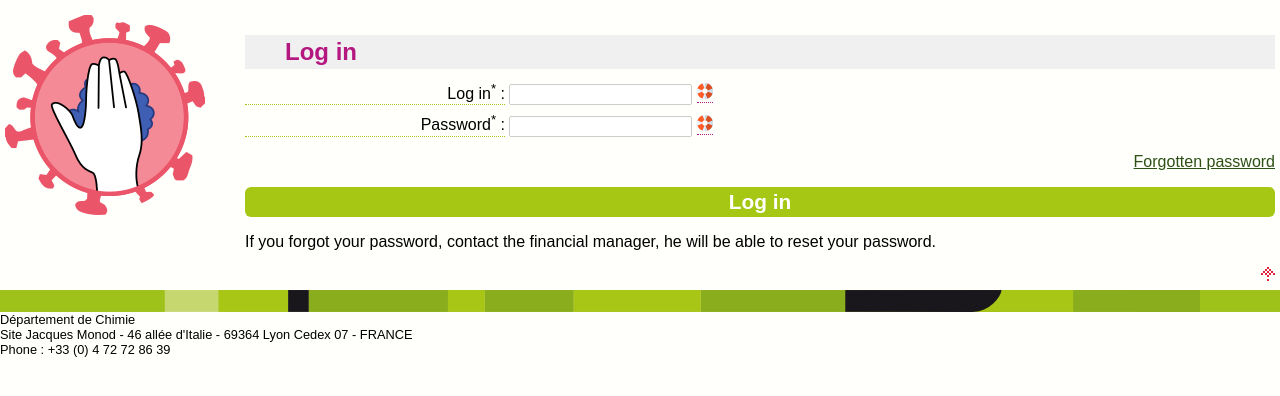
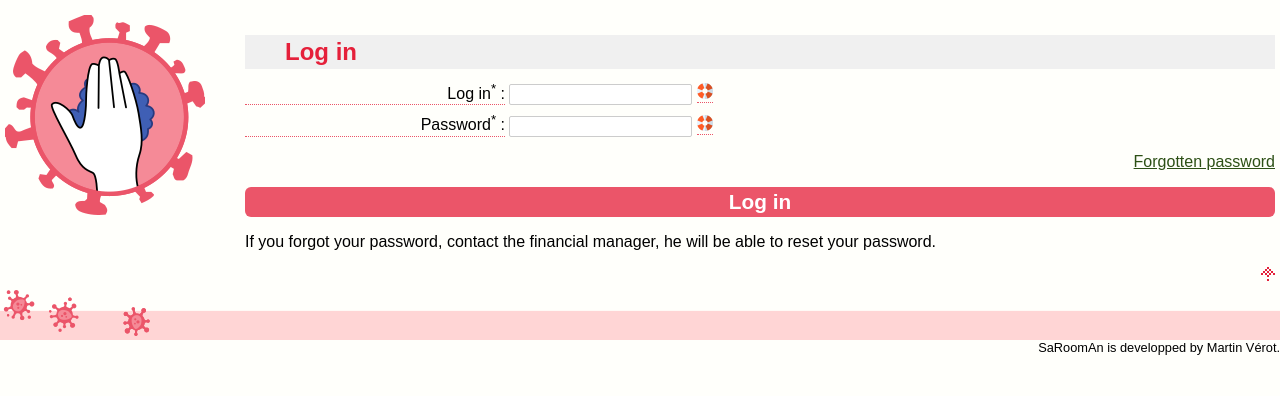
Before and after one commit to Eolindel/SaRoomAn, a PHP site: page /connexion.php in a window 1280 px wide. Shown: the part 170-566 px from the top of the page. Run offline with PHP 8.4, Linux system fonts and the light colour scheme; a stand-in replaces the project's code that opens the database connection; some libraries are stand-ins or nearby versions.

Commit message:
update file syncing

```diff
--- a/includes/foot.php
+++ b/includes/foot.php
@@ -5,15 +5,8 @@
 		<div id="footer" role="contentinfo">
 		<div id="footerimg"></div>
 
-			<div class="vcard">
-				<div class="fn org">Département de Chimie</div>
-				<div class="adr">
-					<span class="street-address">Site Jacques Monod - 46 allée d'Italie</span> -
-					<span class="postal-code">69364</span>
-					<span class="locality">Lyon</span> Cedex 07 -
-					<span class="country-name">FRANCE</span></div>
-
-				<div class="tel">Phone : +33 (0) 4 72 72 86 39 </div>
+			<div class="vcard right">
+			SaRoomAn is developped by Martin Vérot.
 			</div>
 		<div class="mentions">
 		</div>
--- a/styles.css
+++ b/styles.css
@@ -1,6 +1,6 @@
 body {margin:0;padding:0;font: 1em Arial, Helvetica, sans-serif;	background-color:#fffffb;}
 h1 {	background-color:#333333;color:#fffffb;font-size:1.8em;text-align:left;padding-left:20px;display:block;margin:0;padding-top:3px;padding-bottom:3px;margin-bottom:5px;}
-h2{font-size:1.5em;background-color:#f0f0f0;color:#b41780;padding-left:40px;padding-top:3px;padding-bottom:3px;margin-bottom:5px;}
+h2{font-size:1.5em;background-color:#f0f0f0;color:#e5203a;padding-left:40px;padding-top:3px;padding-bottom:3px;margin-bottom:5px;}
 
 h3{font-size:1.3em;border-bottom: 1px solid #382807;color:#382807;padding-left:60px;padding-top:3px;padding-bottom:3px;margin-bottom:5px;}
 a{color:#2D5016;}
@@ -27,13 +27,13 @@ width: 594px;
 }
 .myVote{font-weight:bold;}
 table{border-collapse:collapse;width:100%;margin-top:10px;}
-th{background: #a6c815;padding-top:5px;padding-bottom:5px;}
+th{background: #ffd5d5;padding-top:5px;padding-bottom:5px;}
 tr th:first-child{border-top-left-radius:10px;padding-left:10px;}
 tr th:last-child{border-top-right-radius:10px;padding-right:10px;}
 tr td:first-child{padding-left:10px;}
 tr td:last-child{padding-right:10px;}
 td{text-align:center;-webkit-transition-property: background-color;-webkit-transition-duration: 0.5s;-moz-transition-property: background-color;-moz-transition-duration: 0.5s;transition-property: background-color;transition-duration: 0.5s;vertical-align:middle;padding-top:4px;padding-bottom:4px;}
-tr:hover{background-color:#f2fad2;box-shadow: 0px 0px 15px #e7f6ab;}
+tr:hover{background-color:#ffe6e6;box-shadow: 0px 0px 15px #ffe6e6;}
 .sep_droite{border-right:1px solid #dfdfdf;}
 
   .overflow { height: 200px; }
@@ -47,7 +47,7 @@ object{pointer-events: none;}
 #aside img:first-child{margin-bottom:10px;margin-top:0px;padding-top:0px;text-align:center;vertical-align:top;}
 
 	#nav a,#nav a:visited{padding-top:0px;padding-bottom:0px;height:30px;color:#fffffb;font-weight:bold;border-right: solid 1px #999999;line-height:30px;text-decoration:none;display:inline-block;text-align:center;font-size:1.3em;}
-	#nav a:hover{-webkit-transition-duration: 0.2s;-moz-transition-duration: 0.2s;transition-duration: 0.2s;color:#9ec219;}
+	#nav a:hover{-webkit-transition-duration: 0.2s;-moz-transition-duration: 0.2s;transition-duration: 0.2s;color:#ffd5d5;}
 	#nav {display: block;text-decoration: none;border-top: solid 1px #999999;border-bottom: solid 1px #999999;background-color:#333333;padding:0 0 0 0;margin : 0 0 0 0;position:relative;}
 	#expand_menu{padding:0 0 0 3px;margin:0 0 0 0;}
 	#img_expand{position:absolute;bottom:0px;padding:0 0 0 0;margin:0 0 0 0;}
@@ -61,13 +61,13 @@ object{pointer-events: none;}
 [id|=edt_]{ display: block; max-width: 744px; width: 100%;padding-bottom: 70%; vertical-align: middle;}
 .my-svg{display: inline-block;width: 100%;max-width: 744px;}
 
-.label_court{margin-top:7px;text-align : right;display:inline-block;border-bottom: 1px dotted #a6c815;padding-bottom: 1px;}
-.label_court_2{margin-top:7px;text-align : right;display: table-cell;border-bottom: 1px dotted #a6c815;padding-bottom: 1px;}
+.label_court{margin-top:7px;text-align : right;display:inline-block;border-bottom: 1px dotted #eb5569;padding-bottom: 1px;}
+.label_court_2{margin-top:7px;text-align : right;display: table-cell;border-bottom: 1px dotted #eb5569;padding-bottom: 1px;}
 .label_court_4{margin-top:7px;text-align : right;display:inline-block;padding-bottom: 1px;}
 form textarea{display:inline-block;vertical-align:top;margin-left:265px;}
 .label_court_3{margin-top:7px;text-align : left;display: inline-block;padding-left: 260px;padding-bottom: 1px;}
-.label_court2{margin-top:7px;text-align : right;display:inline-block;border-bottom: 1px dotted #a6c815;padding-bottom: 1px;}
-.label_court3{margin-top:7px;text-align : left;display:inline-block;border-bottom: 1px dotted #a6c815;padding-bottom: 1px;}
+.label_court2{margin-top:7px;text-align : right;display:inline-block;border-bottom: 1px dotted #eb5569;padding-bottom: 1px;}
+.label_court3{margin-top:7px;text-align : left;display:inline-block;border-bottom: 1px dotted #eb5569;padding-bottom: 1px;}
 @media (min-width: 1200px) {
 	#nav a{width: 120px;}
 	#nav .extra-width{width:130px;}
@@ -133,7 +133,7 @@ form textarea{display:inline-block;vertical-align:top;margin-left:265px;}
 
 #timestamp_tirage{font-size:1em;}
 .bordertop{border-top: solid 1px #999999;}
-.label_court_6{width: 200px;margin-top:7px;text-align : right;display:inline-block;border-bottom: 1px dotted #a6c815;padding-bottom: 1px;}
+.label_court_6{width: 200px;margin-top:7px;text-align : right;display:inline-block;border-bottom: 1px dotted #eb5569;padding-bottom: 1px;}
 .phantom{height:0px;line-height:0px;padding:0;margin:0;}
 #ref_etudiant{text-align: right;}
 #more_creneaux_passage,#more_creneaux_preparation_1, #more_creneaux_preparation_2 {margin-bottom:0;padding-bottom:0;}
@@ -142,22 +142,22 @@ textarea, input{padding: 2px;-moz-border-radius: 2px;-webkit-border-radius: 2px;
 [type="button"]{margin:2px;}
 textarea:focus, input:focus, [type="checkbox"]:focus,[type="radio"]:focus, [type="button"]:focus {border-color: rgba(166, 200, 21, 1);-moz-box-shadow: 0 0 8px rgba(166, 200, 21, 0.3);-webkit-box-shadow: 0 0 8px rgba(166, 200, 21, 0.3);box-shadow: 0 0 8px rgba(166, 200, 21, 0.3);}
 
-.label_court_5{width: 80px;margin-top:7px;text-align : right;display:inline-block;border-bottom: 1px dotted #a6c815;padding-bottom: 1px;}
+.label_court_5{width: 80px;margin-top:7px;text-align : right;display:inline-block;border-bottom: 1px dotted #eb5569;padding-bottom: 1px;}
 .label_radio{position :relative;bottom: 4px;}
 
-[type="submit"],a[class="submit"], .submit {display:block;margin-top:7px;margin-bottom:7px;padding-top: 3px;padding-bottom:3px;border: none;text-align:center;margin:auto;background: #a6c815;color: #fff;font-weight: bolder;font-size: 1.3em;min-width:150px;width:100%;text-decoration:none;-moz-border-radius: 6px;-webkit-border-radius: 6px;border-radius: 6px;-webkit-transition-property: background-color;-webkit-transition-duration: 0.5s;-moz-transition-property: background-color;-moz-transition-duration: 0.5s;transition-property: background-color;transition-duration: 0.5s;}
+[type="submit"],a[class="submit"], .submit {display:block;margin-top:7px;margin-bottom:7px;padding-top: 3px;padding-bottom:3px;border: none;text-align:center;margin:auto;background: #eb5569;color: #fff;font-weight: bolder;font-size: 1.3em;min-width:150px;width:100%;text-decoration:none;-moz-border-radius: 6px;-webkit-border-radius: 6px;border-radius: 6px;-webkit-transition-property: background-color;-webkit-transition-duration: 0.5s;-moz-transition-property: background-color;-moz-transition-duration: 0.5s;transition-property: background-color;transition-duration: 0.5s;}
 
 
 
-a[class="submit_2"]{display:block;margin-top:7px;margin-bottom:7px;padding-top: 3px;padding-bottom:3px;border: none;text-align:center;margin:auto;background: #a6c815;color: #fff;font-weight: bolder;font-size: 1.3em;min-width:150px;width:90%;text-decoration:none;-moz-border-radius: 6px;-webkit-border-radius: 6px;border-radius: 6px;-webkit-transition-property: background-color;-webkit-transition-duration: 0.5s;-moz-transition-property: background-color;-moz-transition-duration: 0.5s;transition-property: background-color;transition-duration: 0.5s;}
+a[class="submit_2"]{display:block;margin-top:7px;margin-bottom:7px;padding-top: 3px;padding-bottom:3px;border: none;text-align:center;margin:auto;background: #eb5569;color: #fff;font-weight: bolder;font-size: 1.3em;min-width:150px;width:90%;text-decoration:none;-moz-border-radius: 6px;-webkit-border-radius: 6px;border-radius: 6px;-webkit-transition-property: background-color;-webkit-transition-duration: 0.5s;-moz-transition-property: background-color;-moz-transition-duration: 0.5s;transition-property: background-color;transition-duration: 0.5s;}
 
 
-#submitShort[type="submit"]{display:inline-block;margin-left:40px;margin-top:7px;margin-bottom:7px;padding-top: 3px;padding-bottom:3px;border: none;text-align:center;margin:auto;background: #a6c815;color: #fff;font-weight: bolder;font-size: 1em;min-width:100px;width:100px;text-decoration:none;-moz-border-radius: 6px;-webkit-border-radius: 6px;border-radius: 6px;-webkit-transition-property: background-color;-webkit-transition-duration: 0.5s;-moz-transition-property: background-color;-moz-transition-duration: 0.5s;transition-property: background-color;transition-duration: 0.5s;}
+#submitShort[type="submit"]{display:inline-block;margin-left:40px;margin-top:7px;margin-bottom:7px;padding-top: 3px;padding-bottom:3px;border: none;text-align:center;margin:auto;background: #eb5569;color: #fff;font-weight: bolder;font-size: 1em;min-width:100px;width:100px;text-decoration:none;-moz-border-radius: 6px;-webkit-border-radius: 6px;border-radius: 6px;-webkit-transition-property: background-color;-webkit-transition-duration: 0.5s;-moz-transition-property: background-color;-moz-transition-duration: 0.5s;transition-property: background-color;transition-duration: 0.5s;}
 
 [type="submit"]:visited, a[class="submit"]:visited{color: #fff;}
-[type="submit"]:hover, [type="submit"]:focus,a[class="submit"]:hover, a[class="submit"]:focus {background: #b41780;cursor: pointer;color: #fff;box-shadow: 1px 1px 10px #888;}
-[data-tip] {position: relative;cursor: help;border-bottom: 1px dotted #b41780;position:relative;top:-2px;vertical-align:bottom;}
-[data-tip]:hover:after {content: attr(data-tip);position: absolute;top: 1.5em; left: -200px;padding: 5px 10px;background: #b41780;color: #fff;z-index:50;}
+[type="submit"]:hover, [type="submit"]:focus,a[class="submit"]:hover, a[class="submit"]:focus {background: #e4213b;cursor: pointer;color: #fff;box-shadow: 1px 1px 10px #888;}
+[data-tip] {position: relative;cursor: help;border-bottom: 1px dotted #eb5569;position:relative;top:-2px;vertical-align:bottom;}
+[data-tip]:hover:after {content: attr(data-tip);position: absolute;top: 1.5em; left: -200px;padding: 5px 10px;background: #eb5569;color: #fff;z-index:50;}
 
 .padd{padding-left:20px;list-style: none;display : block;}
 .padd li{background-image: url(images/icones/gene.png);padding-left:20px;padding-top:3px;background-repeat : no-repeat;background-position : 0px 5px;margin-top:5px;}
@@ -269,8 +269,8 @@ input[readonly],textarea[readonly] {background-color: #ddd9d8;}
 
 
 
-#footerimg{height:22px; width:100%; background-image: url(images/green/footer.png); background-repeat: repeat-x;}
+#footerimg{height:50px; width:100%; background-image: url(images/footer.png); background-repeat: no-repeat;}
 .scroll-top-wrapper {position: fixed;opacity: 0;visibility: hidden;overflow: hidden;text-align: center;z-index: 99999999;width: 52px;height: 52px;line-height: 52px;right: 5px;bottom: 5px;padding-top: 2px;-webkit-transition: all 0.5s ease-in-out;-moz-transition: all 0.5s ease-in-out;-ms-transition: all 0.5s ease-in-out;-o-transition: all 0.5s ease-in-out;
 transition: all 0.5s ease-in-out;}
-.scroll-top-wrapper:hover {background-color:#9ec219;box-shadow: 0px 0px 15px #9ec219;}
+.scroll-top-wrapper:hover {background-color:#e4213b;box-shadow: 0px 0px 15px #e4213b;}
 .scroll-top-wrapper.show {visibility:visible;cursor:pointer;opacity: 1.0;}
```
Also changed, not shown: images/icones/delete.svg, images/icones/top-big.svg, 1 other file.
